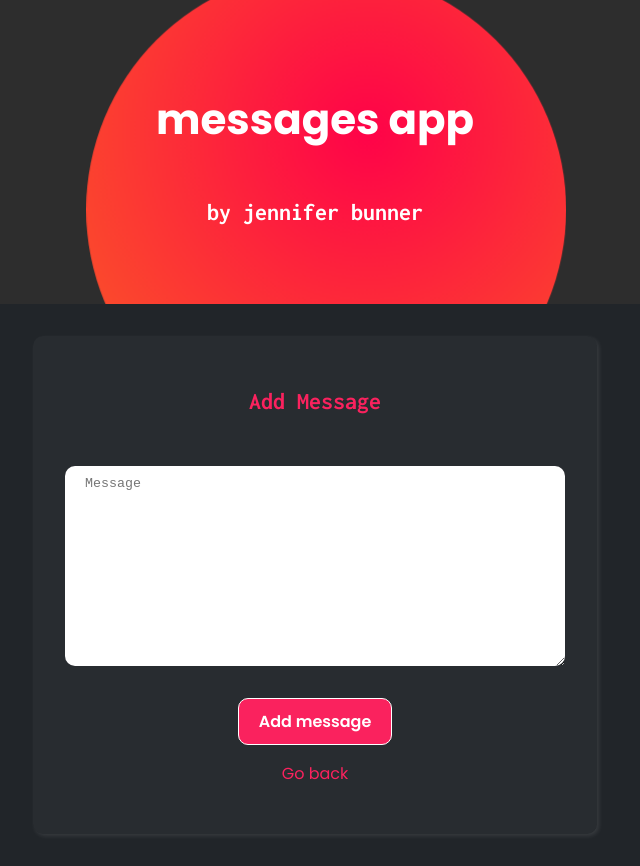
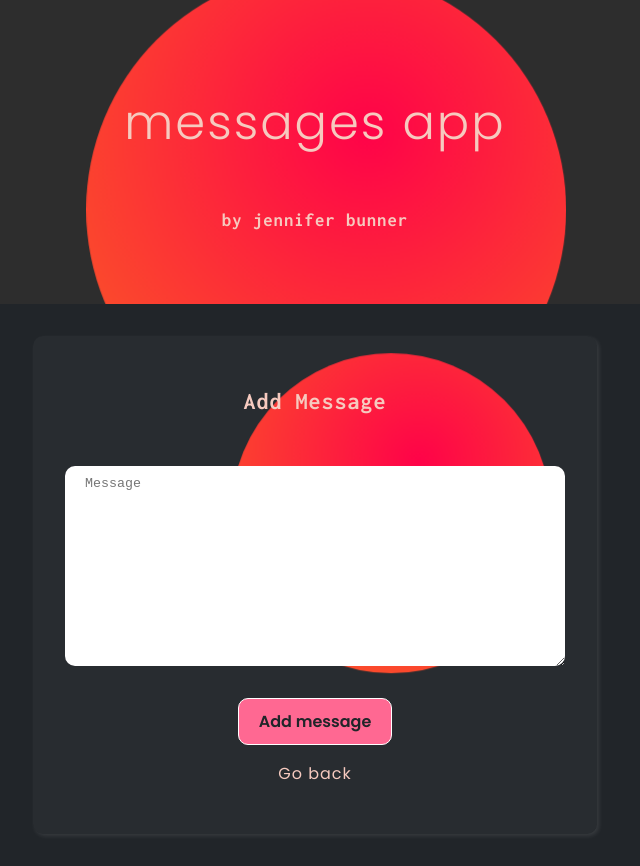
Before and after one commit to iths-jennifer-bunner/assessment-assignment, a React (Create React App) app: page /add in a window 1280 px wide. Shown: the whole page, without its empty margins (325-965 px from the left). Built offline with nearby package versions, Linux system fonts and the light colour scheme; no server answers.

Commit message:
deployed to heroku

```diff
--- a/package.json
+++ b/package.json
@@ -16,7 +16,7 @@
     "web-vitals": "^1.1.2"
   },
   "scripts": {
-    "start": "react-scripts start",
+    "start": "node server.js",
     "build": "react-scripts build",
     "test": "react-scripts test",
     "eject": "react-scripts eject"
--- a/public/index.html
+++ b/public/index.html
@@ -7,7 +7,7 @@
     <meta name="theme-color" content="#000000" />
     <meta
       name="description"
-      content="Web site created using create-react-app"
+      content="A message app"
     />
     <link rel="apple-touch-icon" href="%PUBLIC_URL%/logo192.png" />
     <!--
@@ -16,13 +16,10 @@
     -->
     <link rel="manifest" href="%PUBLIC_URL%/manifest.json" />
 
-<link rel="preconnect" href="https://fonts.googleapis.com">
-<link rel="preconnect" href="https://fonts.gstatic.com" crossorigin>
-<link href="https://fonts.googleapis.com/css2?family=Inconsolata:wght@200;300;400;500;600;700;800;900&family=Poppins:ital,wght@0,100;0,200;0,300;0,400;0,500;0,600;0,700;0,800;0,900;1,100;1,200;1,300;1,400;1,500;1,600;1,700;1,800;1,900&display=swap" rel="stylesheet">
 
 
-<script src="https://cdn.lordicon.com/libs/mssddfmo/lord-icon-2.1.0.js"></script>
-<script src="https://cdn.lordicon.com/libs/mssddfmo/lord-icon-2.1.0.js"></script>
+
+
 
     <!--
       Notice the use of %PUBLIC_URL% in the tags above.
@@ -33,7 +30,7 @@
       work correctly both with client-side routing and a non-root public URL.
       Learn how to configure a non-root public URL by running `npm run build`.
     -->
-    <title>React App</title>
+    <title>Message App</title>
   </head>
   <body>
     <noscript>You need to enable JavaScript to run this app.</noscript>
@@ -48,6 +45,10 @@
       To begin the development, run `npm start` or `yarn start`.
       To create a production bundle, use `npm run build` or `yarn build`.
     -->
-
+    <link rel="preconnect" href="https://fonts.gstatic.com" crossorigin>
+<link href="https://fonts.googleapis.com/css2?family=Inconsolata:wght@200;300;400;500;600;700;800;900&family=Poppins:ital,wght@0,100;0,200;0,300;0,400;0,500;0,600;0,700;0,800;0,900;1,100;1,200;1,300;1,400;1,500;1,600;1,700;1,800;1,900&display=swap" rel="stylesheet">
+<link rel="preconnect" href="https://fonts.googleapis.com">
+    <script src="https://cdn.lordicon.com/libs/mssddfmo/lord-icon-2.1.0.js"></script>
+    <script src="https://cdn.lordicon.com/libs/mssddfmo/lord-icon-2.1.0.js"></script>
   </body>
 </html>
--- a/src/App.js
+++ b/src/App.js
@@ -1,4 +1,4 @@
-import React, { useState, useEffect } from "react";
+import React, { useState, useEffect, useCallback } from "react";
 import { BrowserRouter as Router, Switch, Route } from "react-router-dom";
 import { uuid } from "uuidv4";
 import api from "./api/messages";
@@ -35,8 +35,10 @@ function App() {
   };
 
   //-----------PUT (edit) "post"-----------
-  const updateMessageHandler = async (updatedMessage) => {
-    console.log("messages: ", messages);
+
+  const updateMessageHandler = useCallback(
+    async (updatedMessage) => {
+      // console.log("messages: ", messages);
       const response = await api.put(
         `/messages/${updatedMessage.id}`,
         updatedMessage
@@ -47,7 +49,9 @@ function App() {
           return message.id === id ? { ...response.data } : message;
         })
       );
-  };
+    },
+    [messages]
+  );
 
   //-----------DELETE "post"-----------
   const removeMessageHandler = async (id) => {
--- a/src/App.scss
+++ b/src/App.scss
@@ -75,14 +75,15 @@ body{
 
 .button{
   border-radius: 10px;
-  background-color: #fa225e;
-  color: #ffff;
+  background-color: #FF6892;
+  color: #212529;
   font-weight: 600;
   font-size: 16px;
   border: 1px solid #ffff;
   padding:10px 20px;
   transition: all .5s ease-in-out;
   font-family: 'Poppins', sans-serif;
+  z-index: 1;
 }
 .button:hover{
   transform: scale(1.1);
@@ -147,6 +148,7 @@ box-shadow: 0 0 8px rgba(#fff,.1);
 a{
   color: #fa225e ;
   text-decoration: none ;
+  z-index: 1;
 }
 // ----------------------Form--------
 .form{
@@ -166,6 +168,7 @@ a{
   justify-content: center;
   align-items: center;
   width: 300px;
+
   @include md {
     width: 500px;
   }
@@ -180,7 +183,51 @@ textarea{
   box-sizing: border-box;
   width: 100%;
   height: 200px;
+z-index: 1;
+}
+.formBlobBody {
+  overflow: hidden;
+  position: relative;
+  align-items: center;
+  flex-direction: column;
+}
+.smallBlob {
+  position: absolute;
+  top: 0;
+  left: 0;
+  animation: smallMove 25s ease-in-out infinite;
+}
+.smallCircle{
+  border-radius: 50%;
+  width: 10rem;
+  height:10rem;
+  background: radial-gradient(90% 90% at 58.75% 34%, #FF0349 0%, #FA6322 100%);
 
+
+  @include md{
+    width: 20rem;
+    height:20rem;
+  }
+}
+@keyframes smallMove {
+  0% {
+    transform:  translate(-10px, -90px);
+  }
+  38% {
+    transform:  translate(25vw, 10vh);
+  }
+  40% {
+    transform:  translate(25vw, 10vh);
+  }
+  78% {
+    transform:  translate(-5vw, 40vh);
+  }
+  80% {
+    transform:  translate(-5vw, 40vh);
+  }
+  100% {
+    transform:  translate(-10px, -90px);
+  }
 }
 // -----------------------------------
 .hidden{
@@ -188,31 +235,30 @@ textarea{
 }
 p{
   font-family: 'Poppins', sans-serif;
+  color: #f6cabf;
+  letter-spacing: 1px;
 }
 h1{
   font-family: 'Poppins', sans-serif;
-  font-size: 42px;
-  color: #fff;
+  font-size: 48px;
+  font-weight:300;
+  color: #f6cabf;
+  letter-spacing: 2px;
+
 }
-h2, .timestamp{
+h2,h3, .timestamp{
   font-family: 'Inconsolata', monospace;
-  // font-family: 'Poppins', sans-serif;
+  color: #f6cabf;
+  letter-spacing: 1px;
+  z-index: 1;
 }
-h5{
-  font-size: 10px;
+h4{
   font-weight: 400;
   font-family: 'Inconsolata', monospace;
+  color: #f6cabf;
+  letter-spacing: 1px;
 }
-// .pagination-container{
-//   display: flex;
-//   justify-content: center;
-//   align-items: center;
-// }
-// .pagination-button{
-//   border: none;
-//   border-radius: 10px;
-//   margin: 1rem;
-// }
+
 // ------------HEADER----------------
 .header-container{
   display: flex;
@@ -226,32 +272,39 @@ h5{
 }
 
 .blobBody {
-  // margin: 0;
   height: 30vh;
   overflow: hidden;
   position: relative;
-  // display: flex;
   align-items: center;
   flex-direction: column;
 }
+
 .blob {
   position: absolute;
   top: 0;
   left: 0;
   animation: move 35s ease-in-out infinite;
 }
+
 .circle{
   border-radius: 50%;
-  width: 30rem;
-  height:30rem;
+  width: 10rem;
+  height:10rem;
   background: radial-gradient(90% 90% at 58.75% 34%, #FF0349 0%, #FA6322 100%);
+
+  @include md{
+    width: 30rem;
+    height:30rem;
+  }
 }
+
 .container-title{
   z-index: 1;
   display: flex;
   justify-content: center;
   align-items: center;
   flex-direction: column;
+  color: #f6cabf;
 }
 @keyframes move {
   0% {
--- a/src/api/messages.js
+++ b/src/api/messages.js
@@ -1,5 +1,5 @@
 import axios from "axios";
 
 export default axios.create({
-  baseURL: "http://localhost:3006/",
+  baseURL: "https://my-little-message-app.herokuapp.com/",
 });
--- a/src/components/AddMessage.js
+++ b/src/components/AddMessage.js
@@ -20,9 +20,9 @@ class AddMessage extends React.Component {
   render() {
     return (
       <div className="container">
-        <form className="form" onSubmit={this.add}>
+        <form className="form formBlobBody" onSubmit={this.add}>
           <h2>Add Message</h2>
-          <div className="field">
+          <div className="field ">
             <textarea
               // rows="5"
               // cols="55"
@@ -32,6 +32,9 @@ class AddMessage extends React.Component {
               value={this.state.message}
               onChange={(e) => this.setState({ message: e.target.value })}
             />
+          </div>
+          <div className="smallBlob">
+            <div className="smallCircle"></div>
           </div>
           <div className="hidden">Nothing to say? </div>
           <button className="button">Add message</button>
--- a/src/components/Header.js
+++ b/src/components/Header.js
@@ -7,15 +7,12 @@ function Header() {
     <div className="header-container blobBody">
       <div className="blob">
         <div className="circle"></div>
-        {/* <svg viewBox="0 0 310 350">
-          <path d="M156.4,339.5c31.8-2.5,59.4-26.8,80.2-48.5c28.3-29.5,40.5-47,56.1-85.1c14-34.3,20.7-75.6,2.3-111  c-18.1-34.8-55.7-58-90.4-72.3c-11.7-4.8-24.1-8.8-36.8-11.5l-0.9-0.9l-0.6,0.6c-27.7-5.8-56.6-6-82.4,3c-38.8,13.6-64,48.8-66.8,90.3c-3,43.9,17.8,88.3,33.7,128.8c5.3,13.5,10.4,27.1,14.9,40.9C77.5,309.9,111,343,156.4,339.5z" />
-        </svg> */}
       </div>
       <div className="container-title">
         <Link to="/">
           <h1>messages app</h1>
         </Link>
-        <h2>by jennifer bunner</h2>
+        <h3>by jennifer bunner</h3>
       </div>
     </div>
   );
--- a/src/components/MessageCard.js
+++ b/src/components/MessageCard.js
@@ -20,7 +20,7 @@ const MessageCard = (props) => {
           trigger="hover"
           stroke="100"
           // scale="60"
-          colors="primary:#fa225e,secondary:#ffffff"
+          colors="primary:#FF0047,secondary:#ffffff"
           onClick={() => props.clickHandler(id)}
           style={{ cursor: "pointer", paddingRight: "10px" }}
         ></lord-icon>
@@ -30,7 +30,7 @@ const MessageCard = (props) => {
             src="https://cdn.lordicon.com/puvaffet.json"
             trigger="hover"
             stroke="100"
-            colors="primary:#ffffff,secondary:#fa225e"
+            colors="primary:#ffffff,secondary:#FF0047"
             // style={{ width: "250px", height: "250px" }}
           ></lord-icon>
         </Link>
--- a/src/components/MessageList.js
+++ b/src/components/MessageList.js
@@ -35,7 +35,7 @@ const MessageList = (props) => {
         >
           Your browser does not support the video tag.
         </video>
-        <h5>Video by Taryn Elliott from Pexels</h5>
+        <h4>Video by Taryn Elliott from Pexels</h4>
       </div>
       <div className="">{renderMessageList}</div>
 
```
Also changed, not shown: server.js (added, +17 -0 lines), 1 other file (tests, documents, lock files or other folders). Lines whose indentation alone changed are shown as unchanged.
